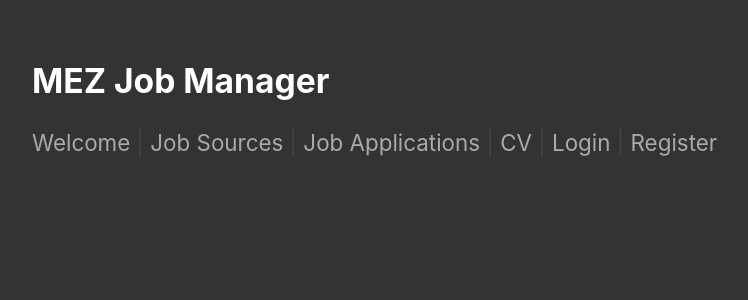
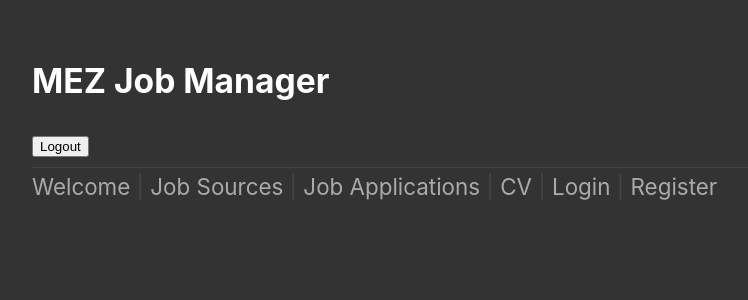
Before and after one commit to Mez-A/mez-job-manager, a React app: page / in a window 1280 px wide. Shown: the top 300 px of the page, without its empty margins (0-748 px from the left). Built offline with nearby package versions, Linux system fonts and the light colour scheme; no server answers; the HTML template or start-up script is replaced by a standard one.

Commit message:
login name on top

```diff
--- a/src/App.jsx
+++ b/src/App.jsx
@@ -102,6 +102,14 @@ function App() {
     return (
         <div className="App">
             <h2>MEZ Job Manager</h2>
+            {userIsLoggedIn() && (
+                <div className="loggedInfo">
+                    {currentUser.firstName} {currentUser.lastName}{" "}
+                    <button className="logout" onClick={handleLogoutButton}>
+                        Logout
+                    </button>
+                </div>
+            )}
 
             <nav>
                 <NavLink to="/welcome">Welcome</NavLink>
@@ -114,7 +122,15 @@ function App() {
 
             <Routes>
                 <Route path="/welcome" element={<PageWelcome />} />
-                <Route path="/job-sources" element={<PageJobSources />} />
+                <Route
+                    path="/job-sources"
+                    element={
+                        <PageJobSources
+                            handleLogoutButton={handleLogoutButton}
+                            jobSources={jobSources}
+                        />
+                    }
+                />
                 <Route
                     path="/job-applications"
                     element={<PageJobApplications />}
--- a/src/App.scss
+++ b/src/App.scss
@@ -25,6 +25,12 @@ body {
         color: yellow;
     }
 }
+.loggedInfo {
+  color: orange;
+  border-bottom: 1px solid #444;
+  padding-bottom: 10px;
+  margin-bottom: 5px;
+}
 }
 
 @keyframes fadein {
--- a/src/pages/PageJobSources.jsx
+++ b/src/pages/PageJobSources.jsx
@@ -1,7 +1,14 @@
-export const PageJobSources = () => {
+export const PageJobSources = ({jobSources}) => {
     return (
         <>
             <p>This is the Job Sources page.</p>
+
+            <p>There are {jobSources.length} job sources.</p>
+            <ul>
+                {jobSources.map((jobSource, i) => {
+                    return <li key={i}>{jobSource.name}</li>;
+                })}
+            </ul>
         </>
     );
 };
--- a/src/pages/PageLogin.jsx
+++ b/src/pages/PageLogin.jsx
@@ -1,39 +1,11 @@
+import {PageJobSources} from './PageJobSources'
 
 export const PageLogin = ({message, jobSources, userIsLoggedIn, currentUser, currentUserIsInAccessGroup, handleLogoutButton, handleLoginButton, username, password, setUsername, setPassword}) => {
     return (
         <>
             <p>This is the Login page.</p>
-            <div className="loggedInfo">
-                {userIsLoggedIn() && (
-                    <div>
-                        Logged in: {currentUser.firstName}{" "}
-                        {currentUser.lastName}
-                    </div>
-                )}
-            </div>
 
-            <div className="info">
-                {currentUserIsInAccessGroup("administrators") && (
-                    <div>Info for administrators</div>
-                )}
-                {currentUserIsInAccessGroup("jobSeekers") && (
-                    <div>new job infos for job seekers </div>
-                )}
-            </div>
-
-            {userIsLoggedIn() ? (
-                <>
-                    <p>There are {jobSources.length} job sources.</p>
-                    <ul>
-                        {jobSources.map((jobSource, i) => {
-                            return <li key={i}>{jobSource.name}</li>;
-                        })}
-                    </ul>
-                    <button className="logout" onClick={handleLogoutButton}>
-                        Logout
-                    </button>
-                </>
-            ) : (
+            {!userIsLoggedIn() && (
                 <form className="login">
                     <div className="row">
                         username:
```
